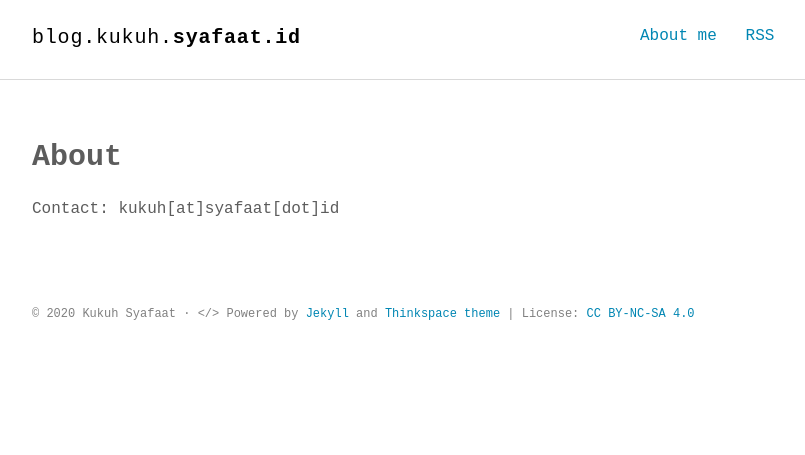
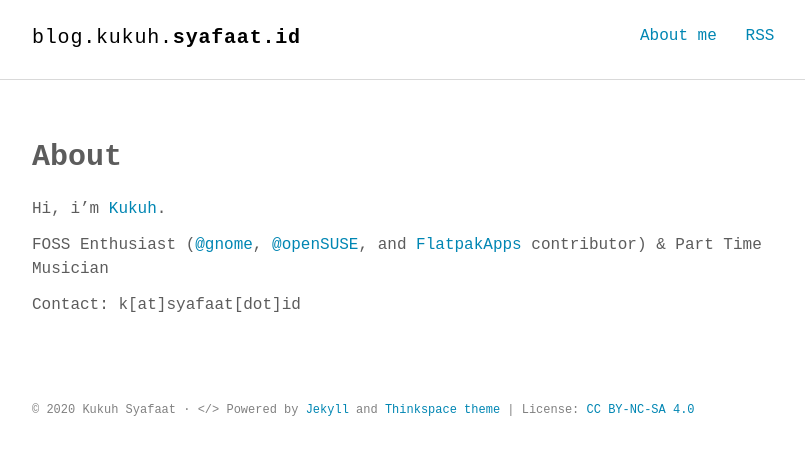
Before and after one commit to cho2/cho2.github.io, a Jekyll site: the page built from about.md, in a window 1280 px wide. Shown: the top 455 px of the page, without its empty margins (232-1037 px from the left). Built offline with Jekyll 4.4.1, drawn with Linux system fonts in a browser that asks for light colours; some web fonts are replaced.

Commit message:
edit about

```diff
--- a/about.md
+++ b/about.md
@@ -4,4 +4,8 @@ title: About
 permalink: /about/
 ---
 
-Contact: kukuh[at]syafaat[dot]id
+Hi, i'm [Kukuh](https://twitter.com/cho2MLHC).
+
+FOSS Enthusiast ([@gnome](https://twitter.com/gnome), [@openSUSE](https://twitter.com/openSUSE), and [FlatpakApps](https://twitter.com/FlatpakApps) contributor) & Part Time Musician
+
+Contact: k[at]syafaat[dot]id
```
